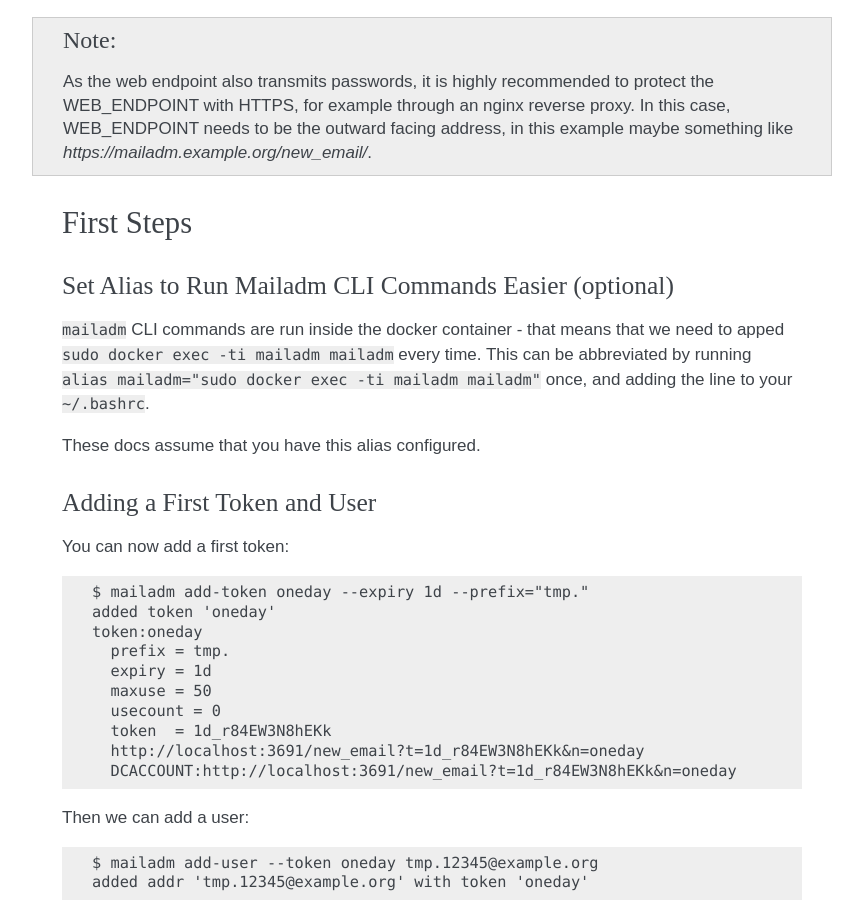
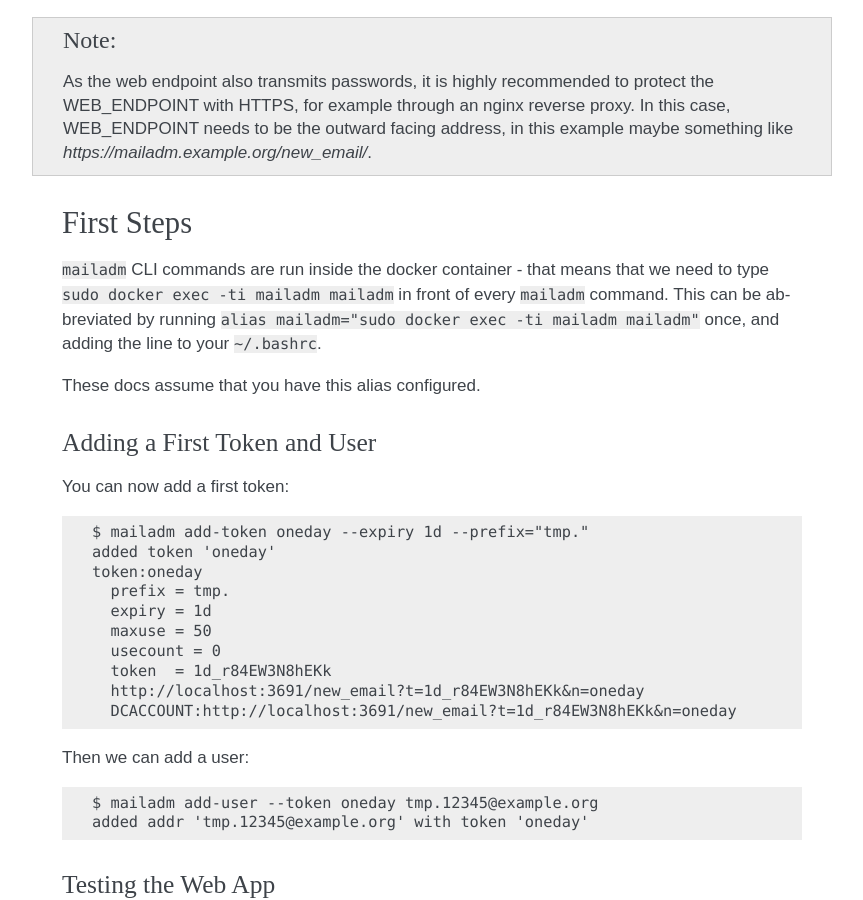
Before and after one commit to deltachat/mailadm, a Sphinx documentation site: the page built from doc/index.rst, in a window 1280 px wide and 900 px high, scrolled down 1189 px. Shown: the whole window, without its empty margins (318-1181 px from the left). Built offline with Sphinx 7.4.7, drawn with Linux system fonts in a browser that asks for light colours; some of the changed text lies outside the part shown.

Commit message:
setting the alias is not optional

```diff
--- a/doc/index.rst
+++ b/doc/index.rst
@@ -71,13 +71,11 @@ Now you can build and run the docker container:
 First Steps
 -----------
 
-Set Alias to Run Mailadm CLI Commands Easier (optional)
-+++++++++++++++++++++++++++++++++++++++++++++++++++++++
-
 ``mailadm`` CLI commands are run inside the docker container - that means that
-we need to apped ``sudo docker exec -ti mailadm mailadm`` every time. This can
-be abbreviated by running ``alias mailadm="sudo docker exec -ti mailadm mailadm"``
-once, and adding the line to your ``~/.bashrc``.
+we need to type ``sudo docker exec -ti mailadm mailadm`` in front of every
+``mailadm`` command. This can be abbreviated by running
+``alias mailadm="sudo docker exec -ti mailadm mailadm"`` once, and adding the
+line to your ``~/.bashrc``.
 
 These docs assume that you have this alias configured.
 
```
